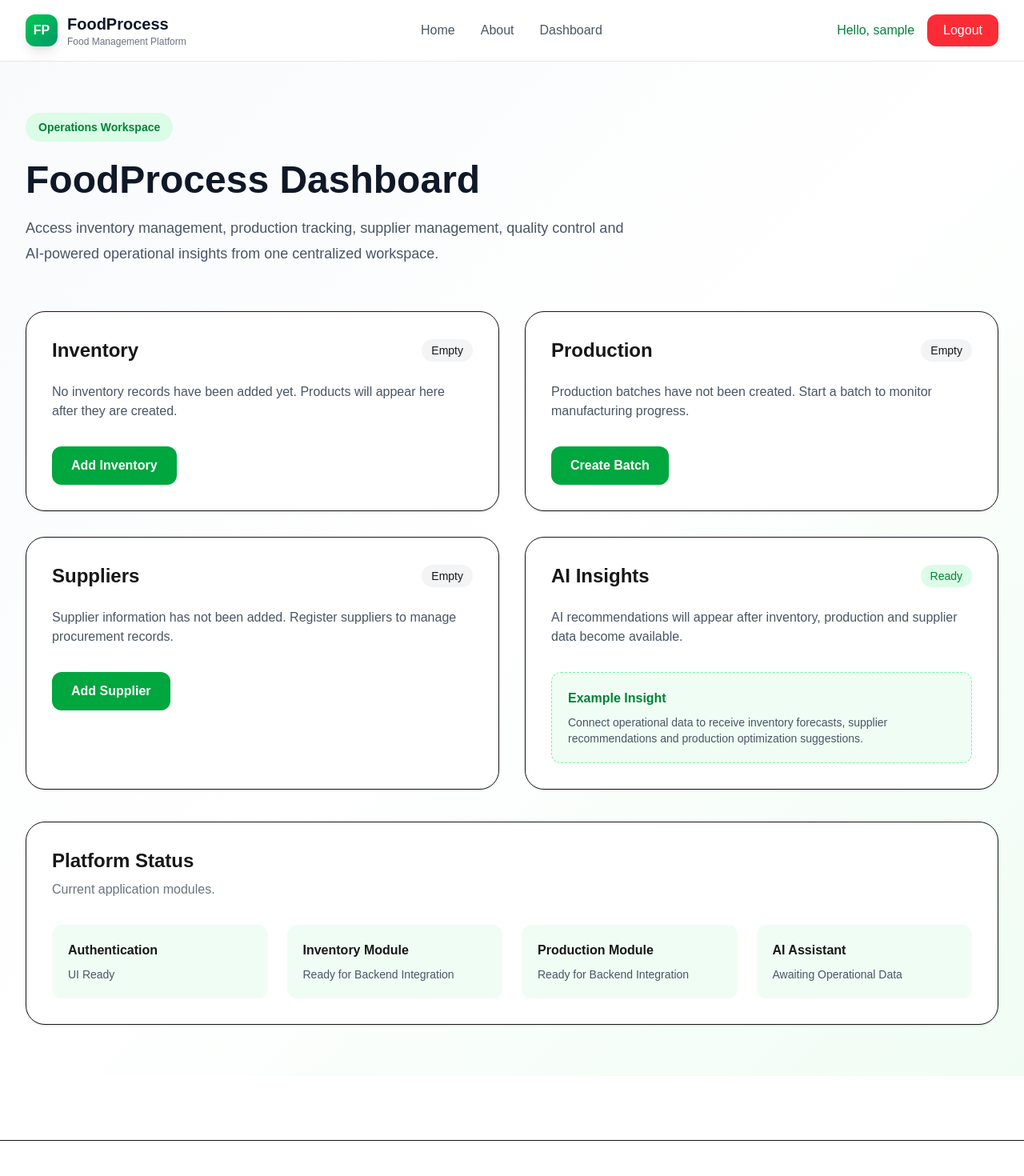
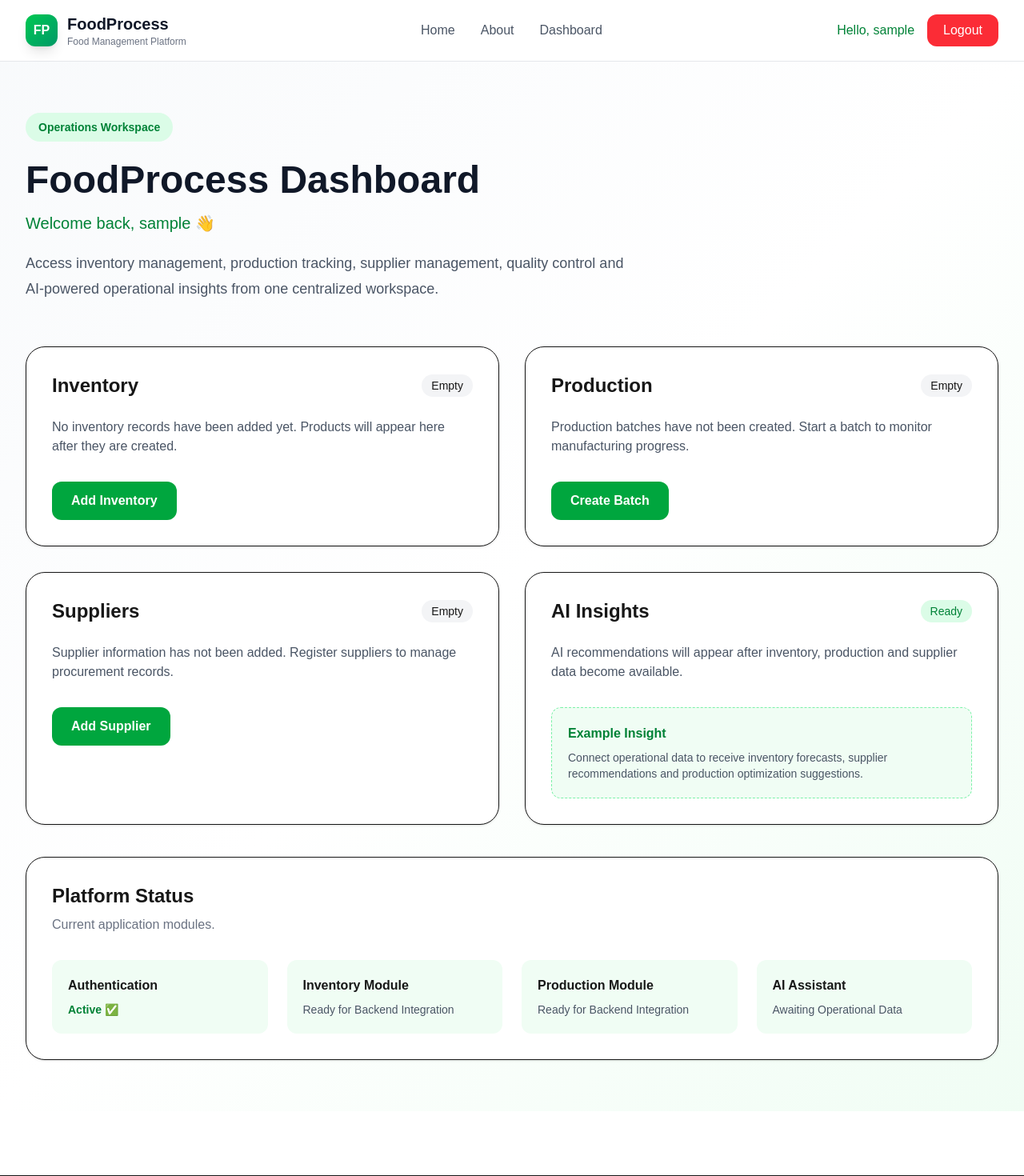
Before and after one commit to MohammadZakir939/FoodProcess, a Next.js app: page /dashboard in a window 1280 px wide. Shown: the top 1470 px of the page at 80% size. Built offline with nearby package versions, Linux system fonts and the light colour scheme; sample sign-in values are in the browser's storage.

Commit message:
Protect dashboard with JWT authentication

```diff
--- a/src/app/dashboard/page.js
+++ b/src/app/dashboard/page.js
@@ -1,7 +1,34 @@
+"use client";
+
+import { useEffect, useState } from "react";
 import Navbar from "../components/Navbar";
 import Footer from "../components/Footer";
 
 export default function Dashboard() {
+  const [loading, setLoading] = useState(true);
+  const [username, setUsername] = useState("");
+
+  useEffect(() => {
+    const token = localStorage.getItem("token");
+    const user = localStorage.getItem("username");
+
+    if (!token) {
+      window.location.href = "/login";
+      return;
+    }
+
+    setUsername(user || "User");
+    setLoading(false);
+  }, []);
+
+  if (loading) {
+    return (
+      <div className="min-h-screen flex items-center justify-center text-xl font-semibold">
+        Loading Dashboard...
+      </div>
+    );
+  }
+
   return (
     <>
       <Navbar />
@@ -19,6 +46,10 @@ export default function Dashboard() {
           <h1 className="mt-6 text-5xl font-black text-gray-900">
             FoodProcess Dashboard
           </h1>
+
+          <p className="mt-4 text-xl font-medium text-green-700">
+            Welcome back, {username} 👋
+          </p>
 
           <p className="mt-5 max-w-3xl text-lg text-gray-600 leading-8">
             Access inventory management, production tracking, supplier
@@ -170,8 +201,8 @@ export default function Dashboard() {
                   Authentication
                 </h3>
 
-                <p className="text-sm text-gray-600 mt-2">
-                  UI Ready
+                <p className="text-sm text-green-700 mt-2 font-semibold">
+                  Active ✅
                 </p>
 
               </div>
```
